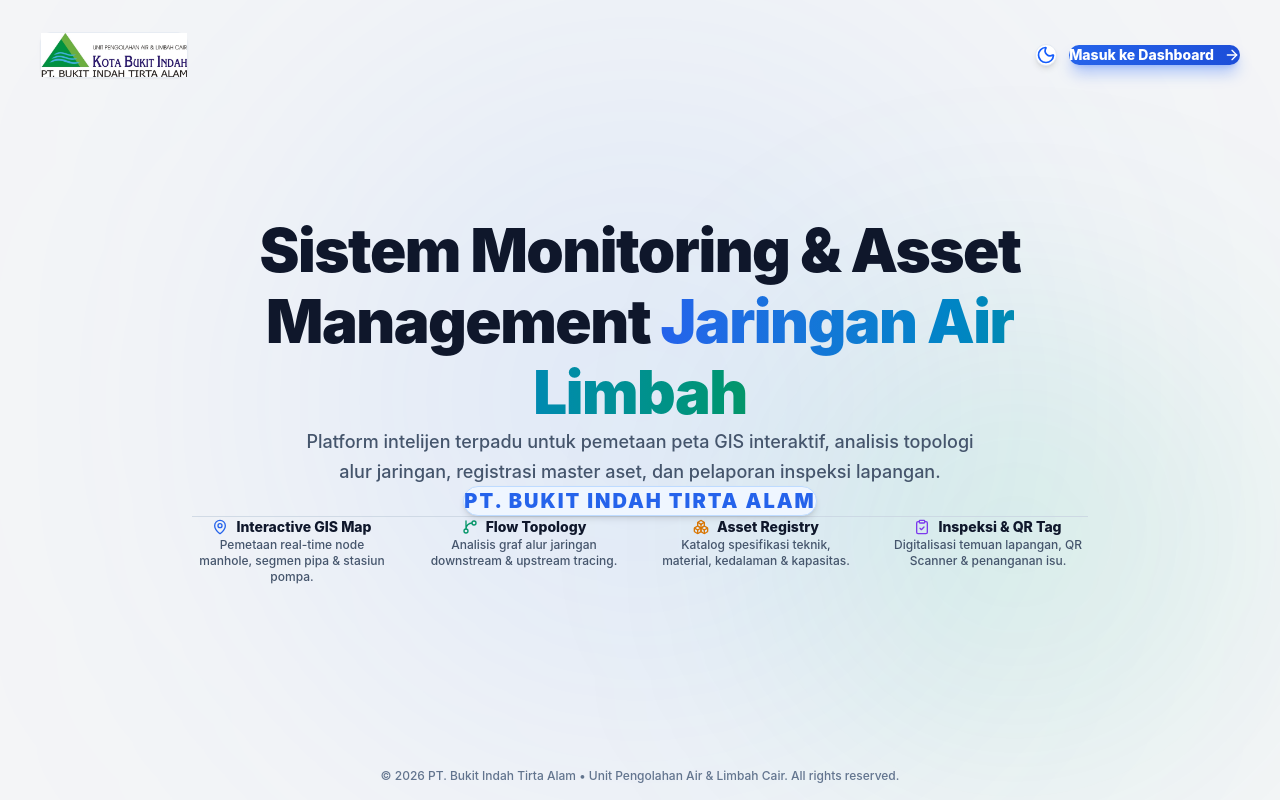
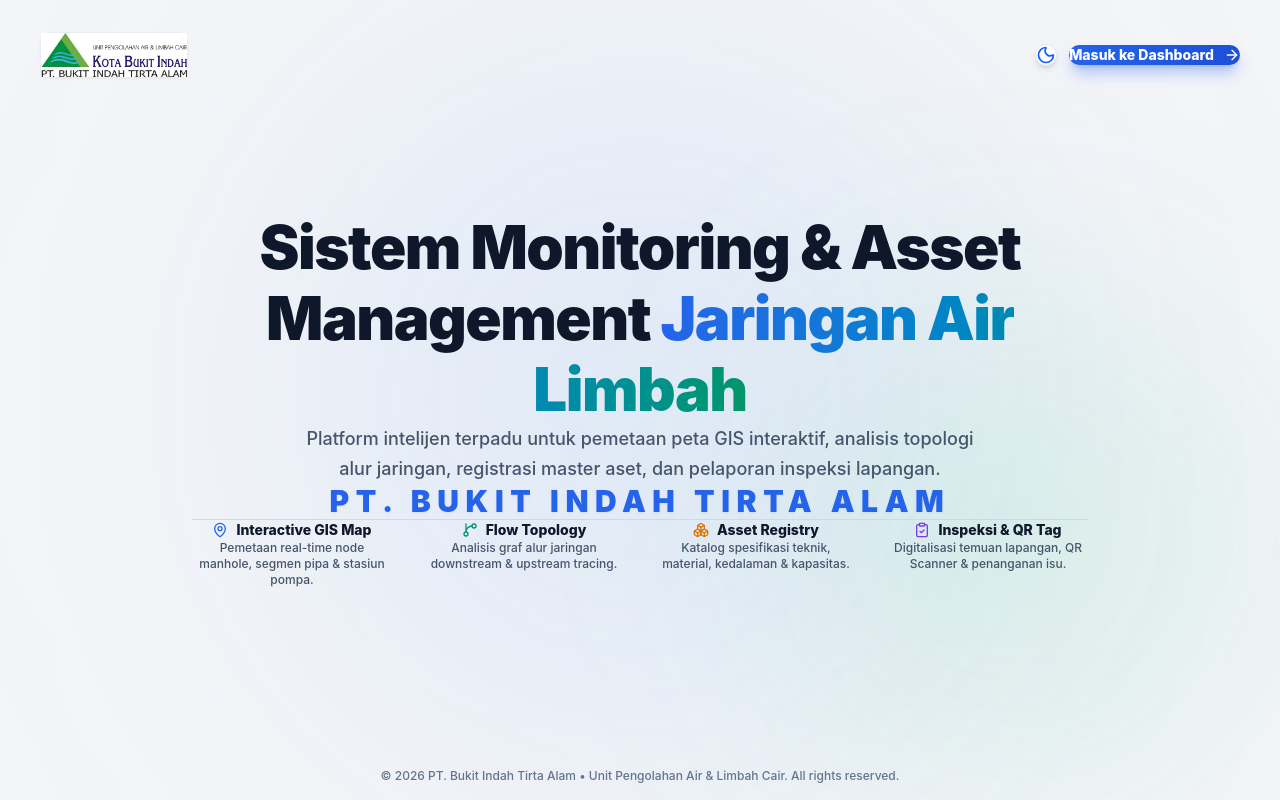
Before and after one commit to agepe58/SewerBITA, a React (Vite) app: page / in a window 1280 px wide. Built offline with nearby package versions, Linux system fonts and the light colour scheme.

Commit message:
style(landing): remove button box wrapper from BITA corporate text and add generous spacing before separator line

```diff
--- a/src/components/landing/LandingPage.tsx
+++ b/src/components/landing/LandingPage.tsx
@@ -91,18 +91,14 @@ export const LandingPage: React.FC<LandingPageProps> = ({
           </p>
         </div>
 
-        {/* Text "PT. BUKIT INDAH TIRTA ALAM" positioned in place of former button */}
-        <div className="pt-2 flex justify-center w-full">
-          <div className={`text-lg sm:text-xl font-black tracking-widest uppercase px-7 py-3 rounded-full shadow-md backdrop-blur-md border transition-colors ${
-            isDarkMode
-              ? 'text-[#3B82F6] bg-blue-950/40 border-blue-800/60'
-              : 'text-[#2563EB] bg-blue-50 border-blue-200'
-          }`}>
+        {/* Clean Corporate Name Text (Without Button Box) with generous spacing */}
+        <div className="pt-2 pb-6 sm:pb-10 flex justify-center w-full">
+          <h2 className="text-xl sm:text-2xl lg:text-3xl font-black tracking-[0.22em] uppercase text-[#2563EB] dark:text-[#60A5FA] drop-shadow-xs">
             PT. BUKIT INDAH TIRTA ALAM
-          </div>
+          </h2>
         </div>
 
-        {/* Seamless Capability Indicator Grid (Centered Layout) */}
+        {/* Seamless Capability Indicator Grid (Centered Layout with Separator Line) */}
         <div className={`pt-8 border-t grid grid-cols-2 sm:grid-cols-4 gap-6 sm:gap-8 text-center w-full max-w-4xl mx-auto transition-colors ${
           isDarkMode ? 'border-slate-800/80' : 'border-slate-300/80'
         }`}>
```
